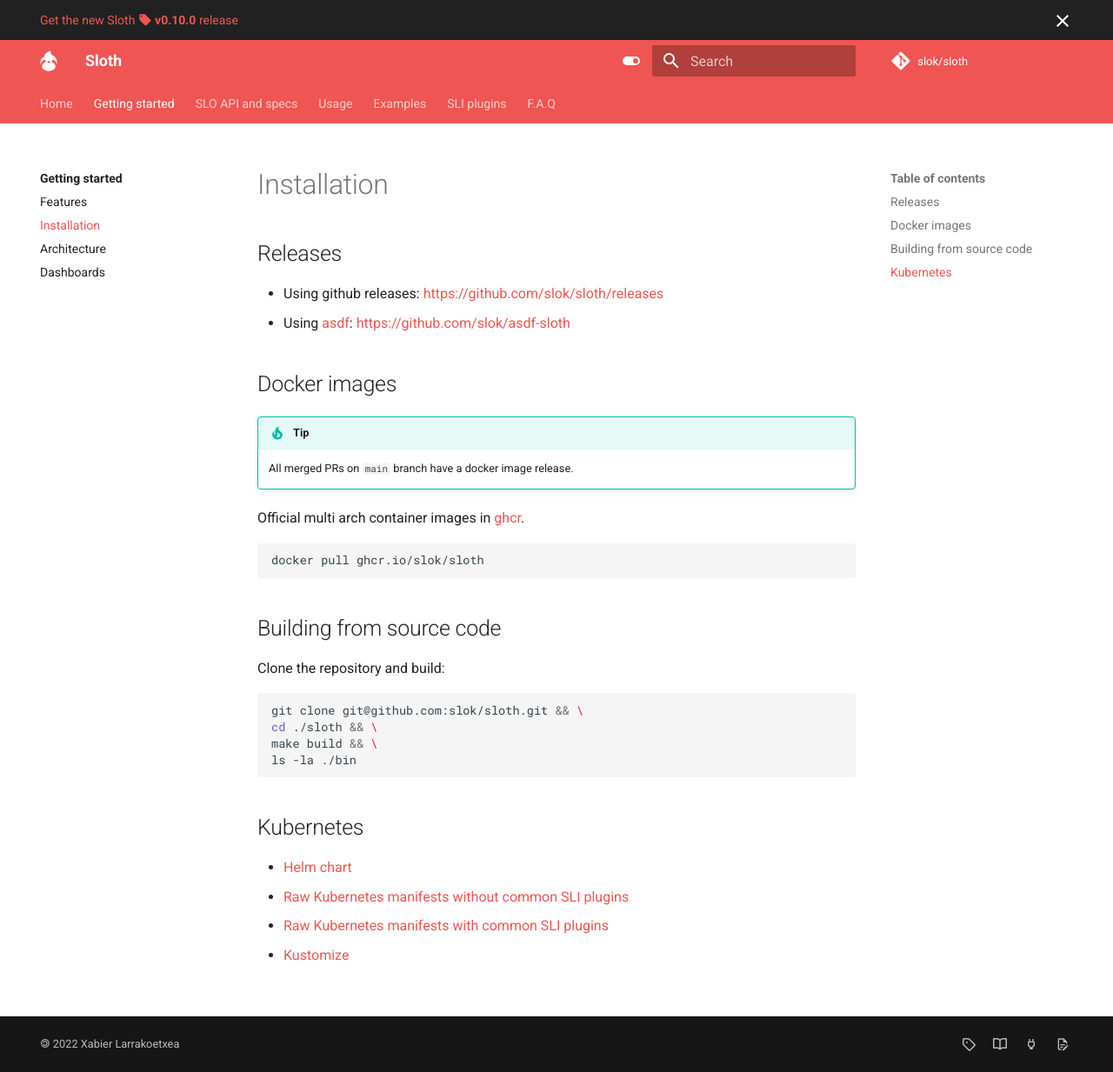
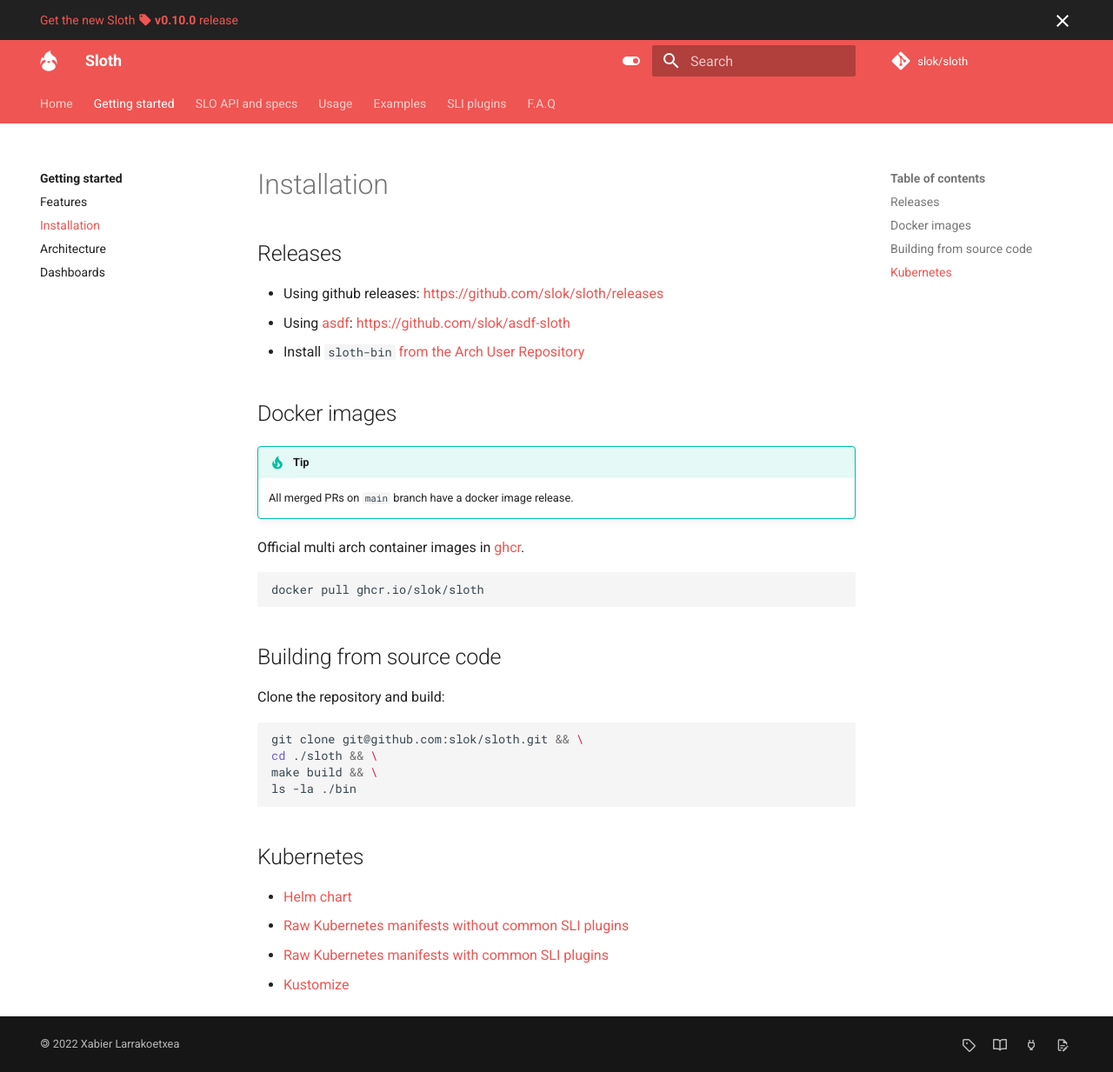
Before and after one commit to slok/sloth-website, an MkDocs documentation site: the page built from docs-src/introduction/install.md, in a window 1280 px wide and 1233 px high. Shown: the whole window at 87% size. Built offline with MkDocs 1.6.1 and Material for MkDocs 9.7.7, drawn with Linux system fonts in a browser that asks for light colours; comment, search, counter and statistics services are not loaded.

Commit message:
Add installation note for arch-linux
fixes slok/sloth#266

Signed-off-by: Olivier Michaelis <38879457+oliviermichaelis@users.noreply.github.com>

```diff
--- a/docs-src/introduction/install.md
+++ b/docs-src/introduction/install.md
@@ -6,6 +6,7 @@
 
 - Using github releases: https://github.com/slok/sloth/releases
 - Using [asdf]: https://github.com/slok/asdf-sloth
+- Install `sloth-bin` [from the Arch User Repository](https://aur.archlinux.org/packages/sloth-bin)
 
 ## Docker images
 
```
